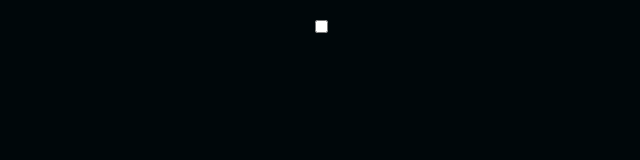
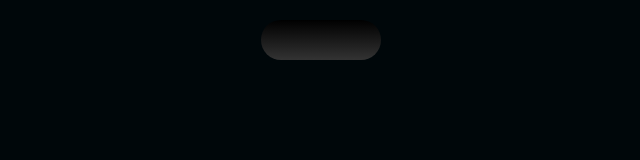
Before and after one commit to jakubfolta/CSSPlayground, a website: page index.html in a window 1280 px wide. Shown: the whole page, without its empty margins (319-959 px from the left). Drawn offline with Linux system fonts and the light colour scheme.

Commit message:
Solidify knowledge - glowing checkbox button.

```diff
--- a/style.css
+++ b/style.css
@@ -13,24 +13,31 @@ body {
   margin-top: 20px;
 }
 
-/* * {
-  margin: 0;
-  padding: 0;
-}
-
-body {
-  background: hsl(196, 100%, 2%)
-}
-
-.center {
-  display: flex;
-  justify-content: center;
-  margin-top: 20px;
-} */
-
 /*************************************************************
 ******************* Glowing Checbox Button *******************
 *************************************************************/
+
+.glowing {
+  position: relative;
+  width: 120px;
+  height: 40px;
+  cursor: pointer;
+  -webkit-appearance: none;
+  background: linear-gradient(0deg, hsl(0, 0%, 20%), hsl(0, 0%, 0%));
+  border-radius: 20px;
+  outline: none;
+}
+
+
+
+
+
+
+
+
+
+
+
 
 
 
```
